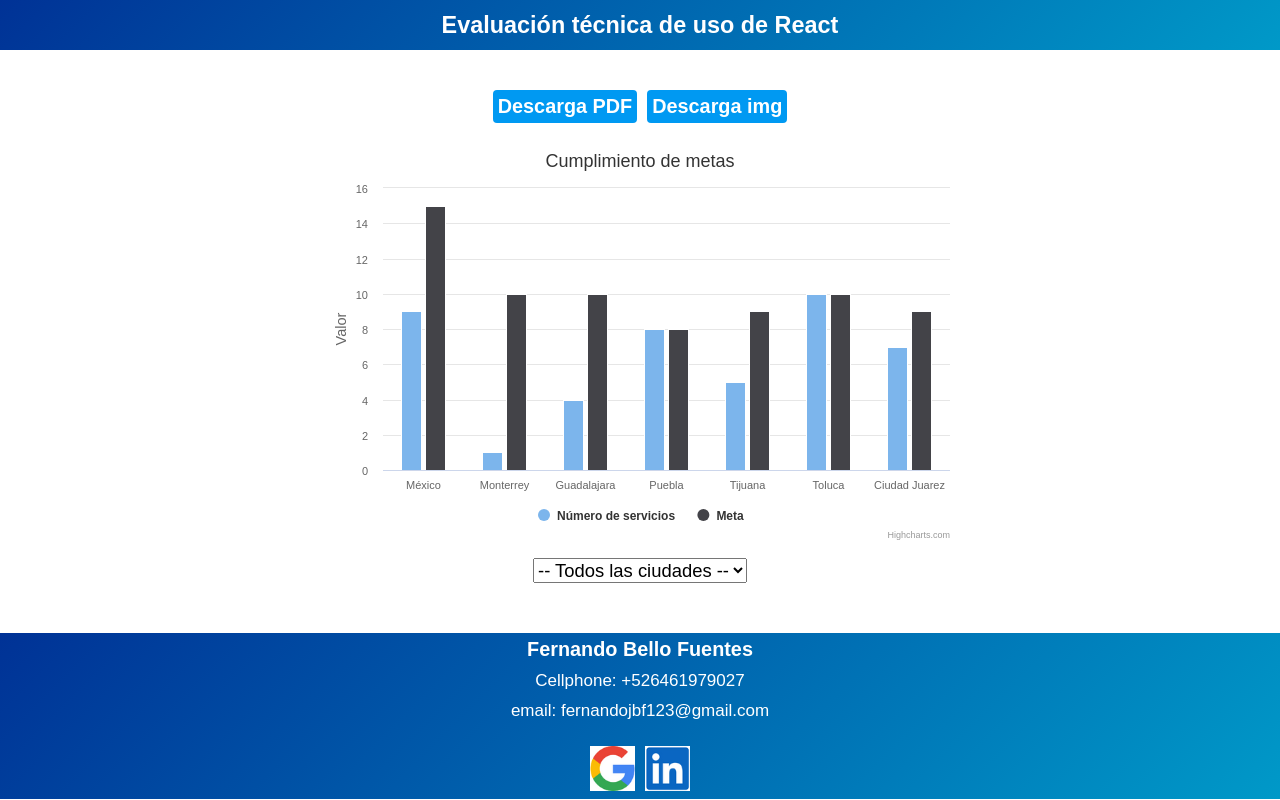
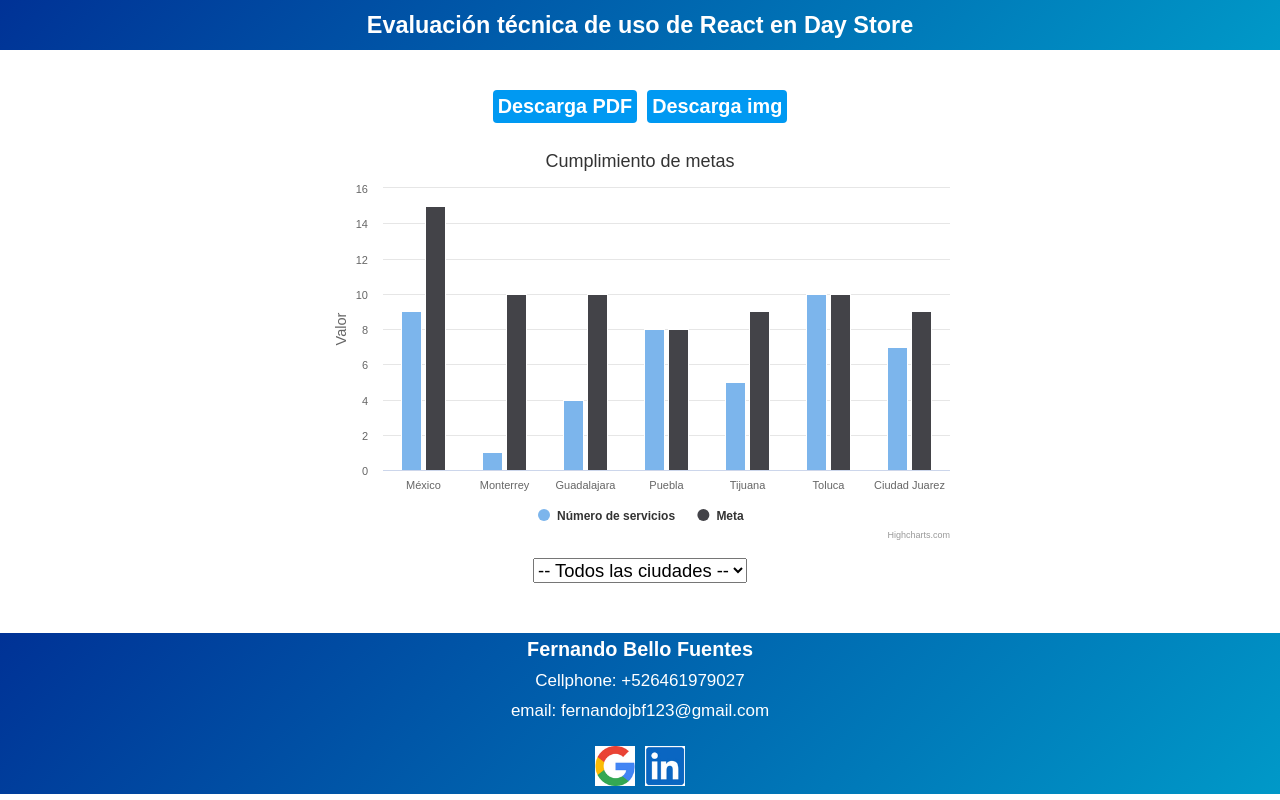
Before and after one commit to Fernandojbf123/evaluacion, a React (Vite) app: page / in a window 1280 px wide. Built offline with nearby package versions, Linux system fonts and the light colour scheme.

Commit message:
Se agregaron cambios en estilo y datos

```diff
--- a/src/components/DisplayCharts.jsx
+++ b/src/components/DisplayCharts.jsx
@@ -2,6 +2,7 @@ import {React, useState, useEffect} from "react";
 import Highchart, { chart } from 'highcharts';
 import HighchartsReact from "highcharts-react-official";
 import DownloadBar from "./DownloadBar";
+import {output} from '../data/Data.js'
 
 const DisplayCharts = () => {
 
@@ -12,12 +13,17 @@ const DisplayCharts = () => {
 
     const LoadData = async () => {
       try{
-        //Cargar datos de entrada. Acá puede un endpoint para conectarme a una API por ejemplo
-        let output = {
-          cities:  ["México", "Monterrey", "Guadalajara", "Puebla", "Tijuana", "Toluca", "Ciudad Juarez"],
-          nServicios:  [9, 1, 4, 8, 5, 10, 7],
-          meta: [15, 10, 10, 8, 9, 10, 9],
-        }
+        //Cargar datos de entrada.
+        //FORMA 1: Acá puede un endpoint para conectarme a una API.
+
+        //FORMA2: Incluirlos directamente acá
+        // let output = {
+        //   cities:  ["México", "Monterrey", "Guadalajara", "Puebla", "Tijuana", "Toluca", "Ciudad Juarez"],
+        //   nServicios:  [9, 1, 4, 8, 5, 10, 7],
+        //   meta: [15, 10, 10, 8, 9, 10, 9],
+        // }
+
+        //FORMA3: Importarlos desde un archivo externo. (Reviar línea 5 import {output} from '../data/Data.js'
 
         const options = {
           chart: {
--- a/src/components/Header.jsx
+++ b/src/components/Header.jsx
@@ -3,7 +3,7 @@ import React from 'react'
 const Header = () => {
   return (
     <header id="header">
-        <h1>Evaluación técnica de uso de React</h1>
+        <h1>Evaluación técnica de uso de React en Day Store</h1>
     </header>
   )
 }
--- /dev/null
+++ b/src/data/Data.js
@@ -0,0 +1,5 @@
+export let output = {
+    cities:  ["México", "Monterrey", "Guadalajara", "Puebla", "Tijuana", "Toluca", "Ciudad Juarez"],
+    nServicios:  [9, 1, 4, 8, 5, 10, 7],
+    meta: [15, 10, 10, 8, 9, 10, 9],
+  }
--- a/src/styles/Footer.css
+++ b/src/styles/Footer.css
@@ -38,7 +38,7 @@
 }
 
 .social-media img{
-    width: 45px;
+    width: 40px;
     aspect-ratio: 1/1;
     cursor: pointer;
 }
```
